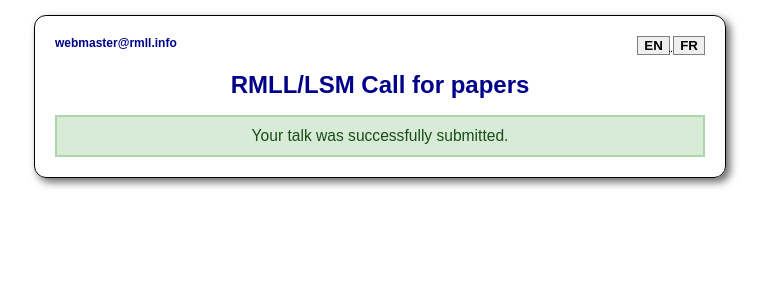
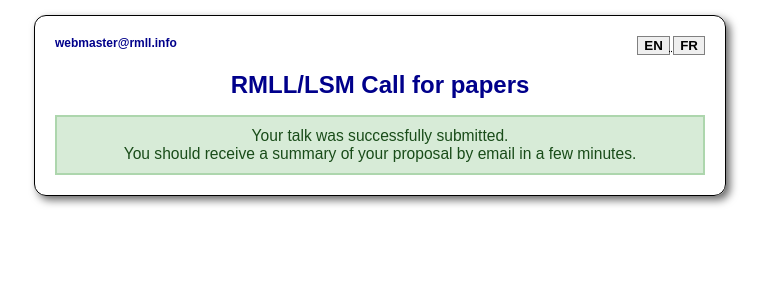
Before and after one commit to Alolise/cfprmll, a Django app: template templates/manager/end.html in a window 1280 px wide. Shown: the top 300 px of the page, without its empty margins (260-1027 px from the left). Run offline with Django 3.2, Linux system fonts and the light colour scheme; the template is opened without the code that fills it, so the values that code supplies are empty; parts of the project's set-up code (start-up, migrations or seed data) failed here and were passed over.

Commit message:
Add a message about mail sent to the talk submiters

```diff
--- a/templates/manager/end.html
+++ b/templates/manager/end.html
@@ -14,6 +14,8 @@
 
     <div class="success">
         {% trans 'Your talk was successfully submitted.' %}
+        <br>
+        {% trans 'You should receive a summary of your proposal by email in a few minutes.' %}
     </div>
 
 {% endblock %}
```
